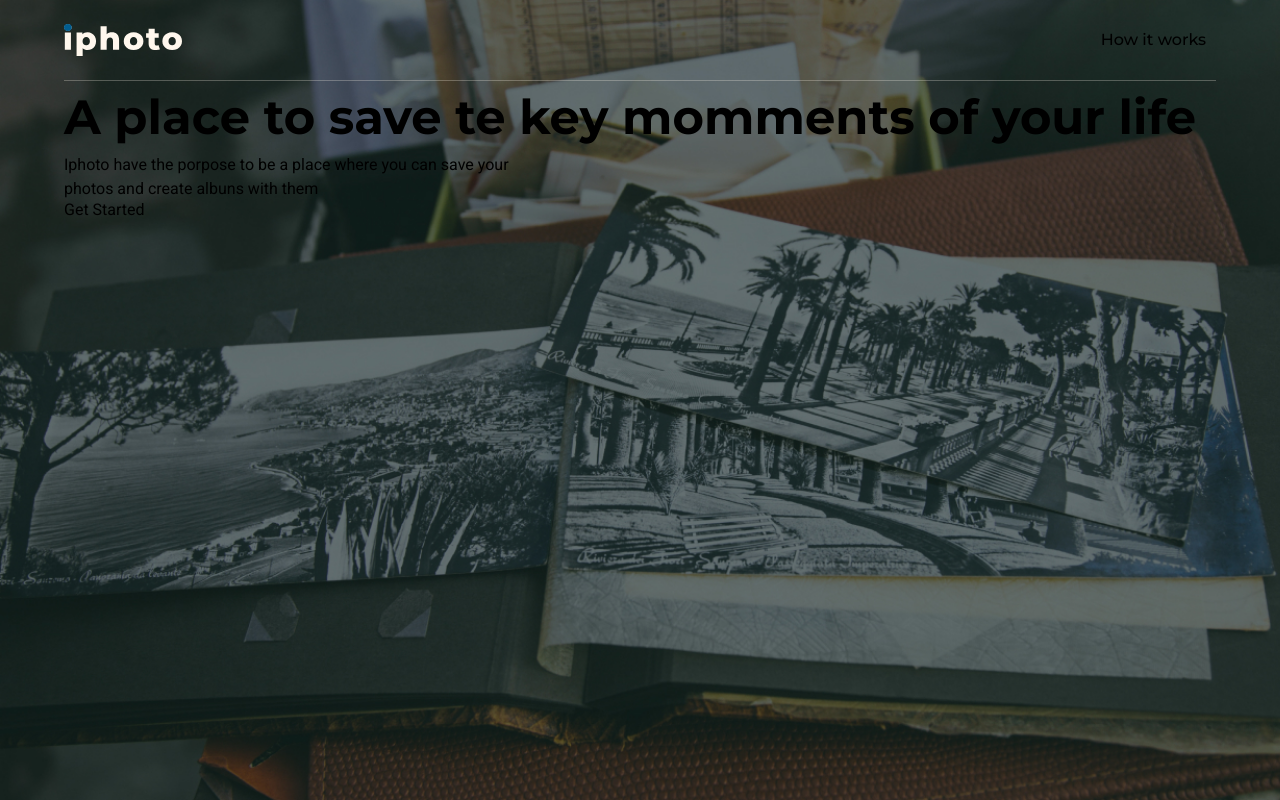
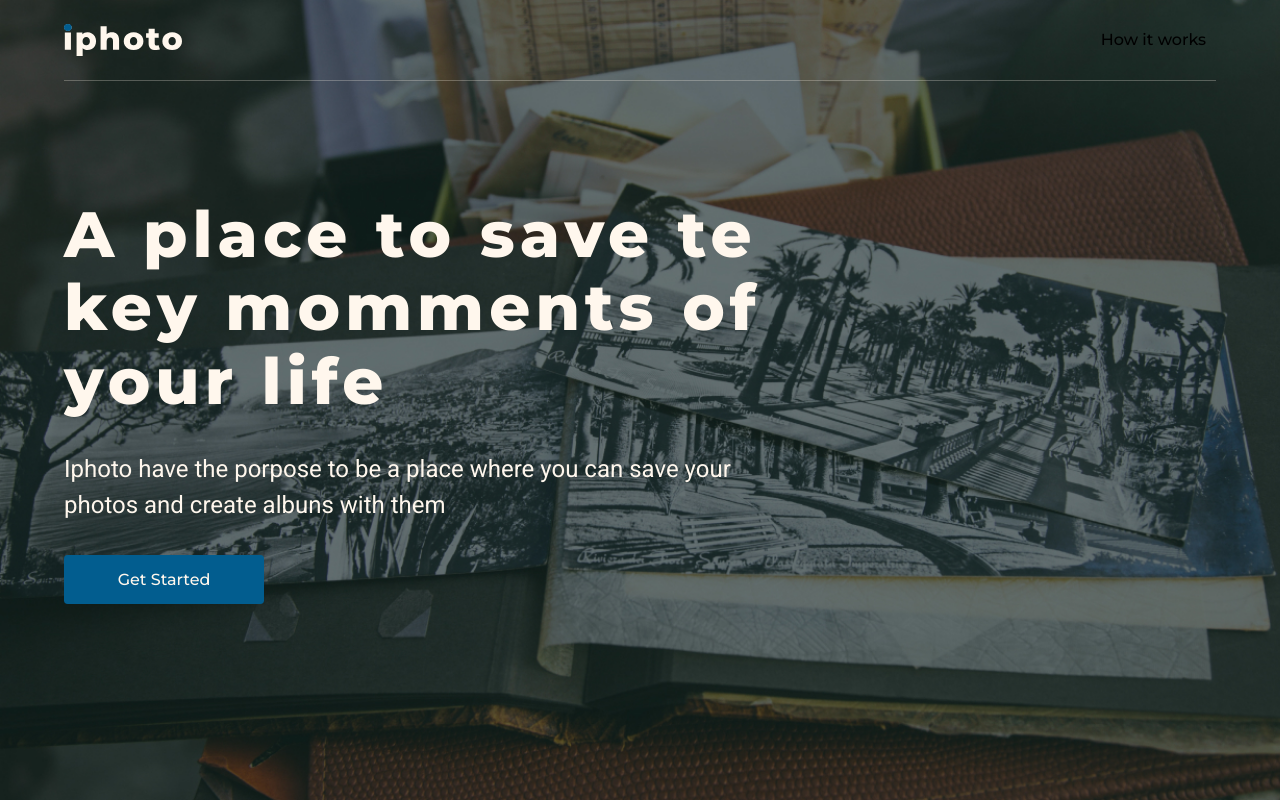
Before and after one commit to matheusdoedev/iphoto-web, a Next.js app: page / in a window 1280 px wide. Built offline with nearby package versions, Linux system fonts and the light colour scheme.

Commit message:
feat: Intro component

```diff
--- a/src/components/Intro/index.tsx
+++ b/src/components/Intro/index.tsx
@@ -1,4 +1,4 @@
-import { Header } from '~/components';
+import { Button, Header } from '~/components';
 
 import styles from './styles.module.scss';
 
@@ -7,15 +7,15 @@ function Intro(): JSX.Element {
     <section className={styles.Intro}>
       <div className={styles.IntroContainer}>
         <Header />
-        <section className="Intro__content">
-          <h1 className="Intro__title">
+        <section className={styles.IntroContent}>
+          <h1 className={styles.IntroTitle}>
             A place to save te key momments of your life
           </h1>
-          <p className="Intro__text">
+          <p className={styles.IntroText}>
             Iphoto have the porpose to be a place where you can save your photos
             and create albuns with them
           </p>
-          <button type="button">Get Started</button>
+          <Button>Get Started</Button>
         </section>
       </div>
     </section>
--- a/src/components/Intro/styles.module.scss
+++ b/src/components/Intro/styles.module.scss
@@ -1,3 +1,6 @@
+@import '~/styles/settings/colors';
+@import '~/styles/settings/gaps';
+
 @import '~/styles/objects/container';
 
 .Intro {
@@ -9,3 +12,27 @@
 .IntroContainer {
   @extend .Container;
 }
+
+.IntroContent {
+  display: flex;
+  flex-direction: column;
+  align-items: flex-start;
+  justify-content: center;
+  min-height: 80vh;
+}
+
+.IntroTitle {
+  font-weight: 800;
+  font-size: 6.4rem;
+  line-height: 1.15em;
+  letter-spacing: 5px;
+  max-width: 748px;
+  color: $white;
+  margin-bottom: $md;
+}
+
+.IntroText {
+  font-size: 2.4rem;
+  color: $white;
+  margin-bottom: $md;
+}
```
